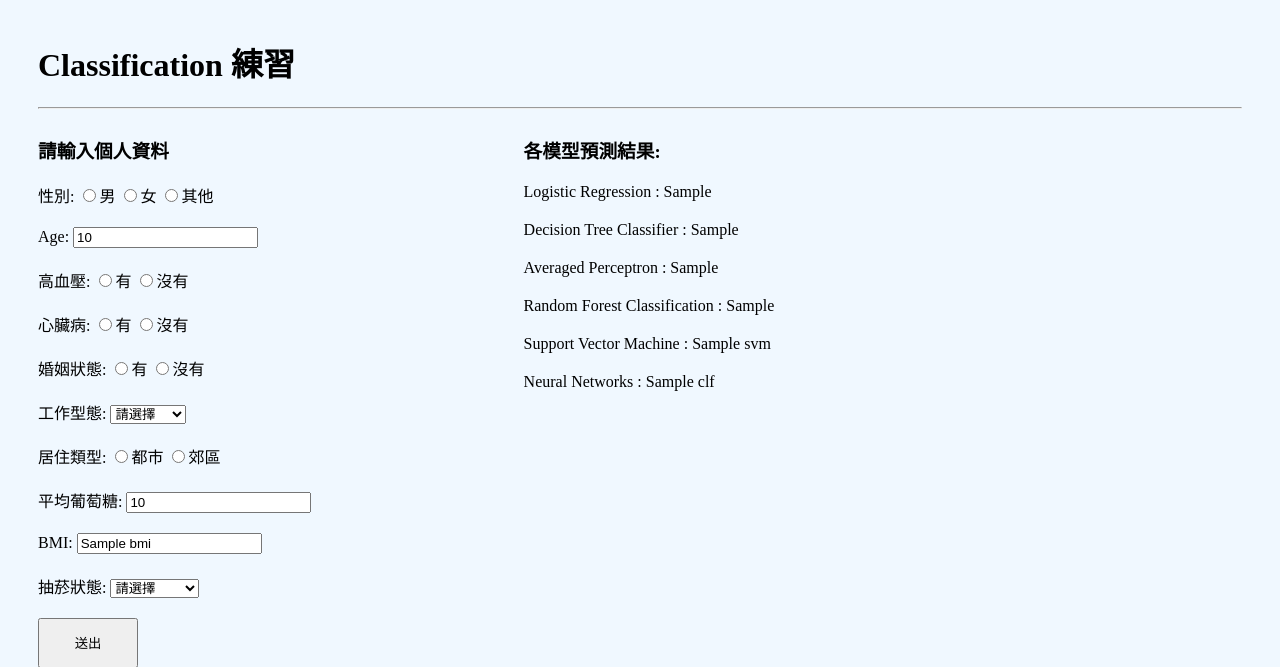
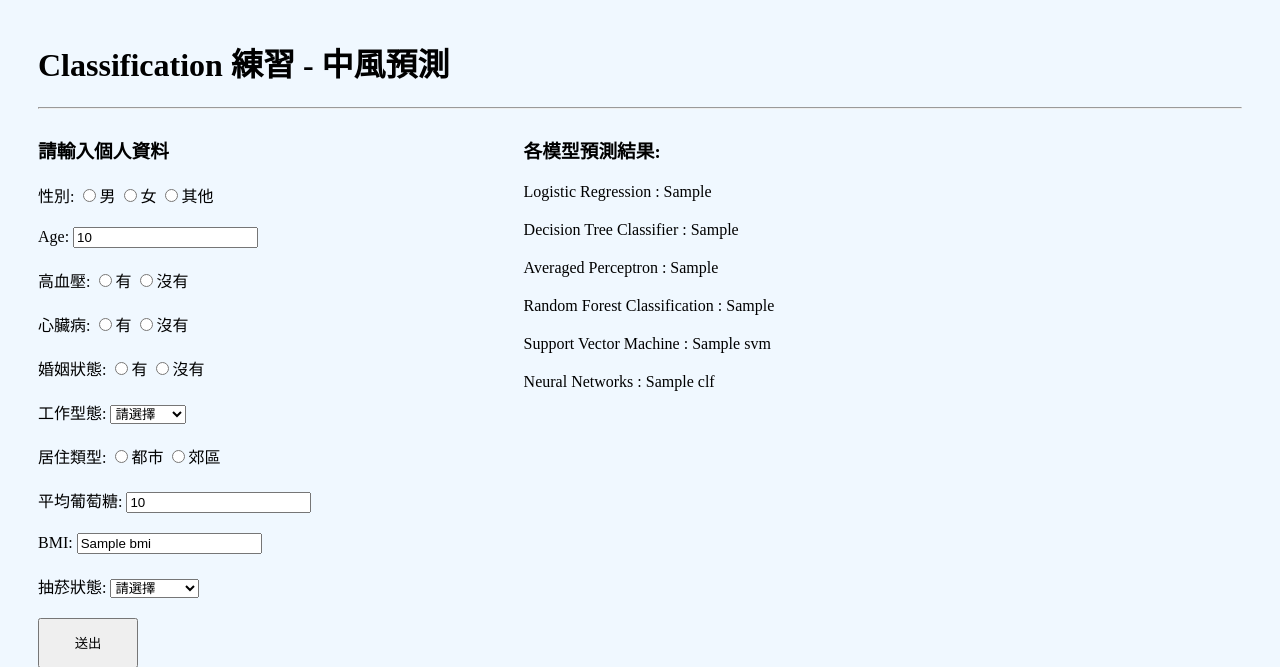
Before and after one commit to cccmmmd/Stroke-Prediction, a Flask app: template templates/form.html in a window 1280 px wide. Shown: the top 667 px of the page. Run offline with Flask 3, Linux system fonts and the light colour scheme; the template is opened without the code that fills it: most values are stand-ins (such as "Sample title", 1, 10 or a date in 2020); parts of the project's set-up code (start-up, migrations or seed data) failed here and were passed over; some libraries are stand-ins or nearby versions.

Commit message:
add title

```diff
--- a/templates/form.html
+++ b/templates/form.html
@@ -24,7 +24,7 @@
         </style>
     </head>
     <body style="background-color:aliceblue">
-        <h1>Classification 練習</h1>
+        <h1>Classification 練習 - 中風預測</h1>
         <hr>
         <section style="display: inline-block;">
             <h3>請輸入個人資料</h3>
```
